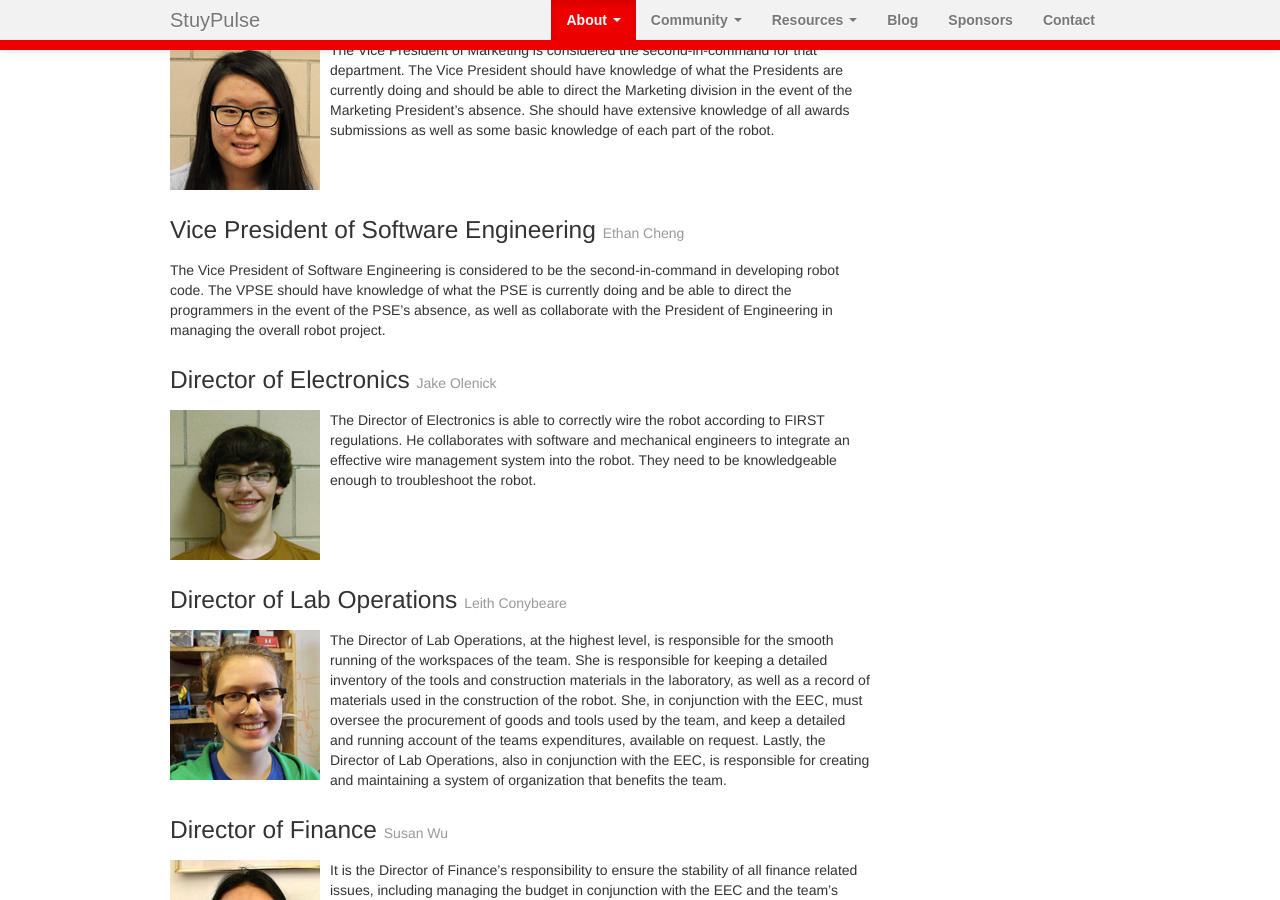
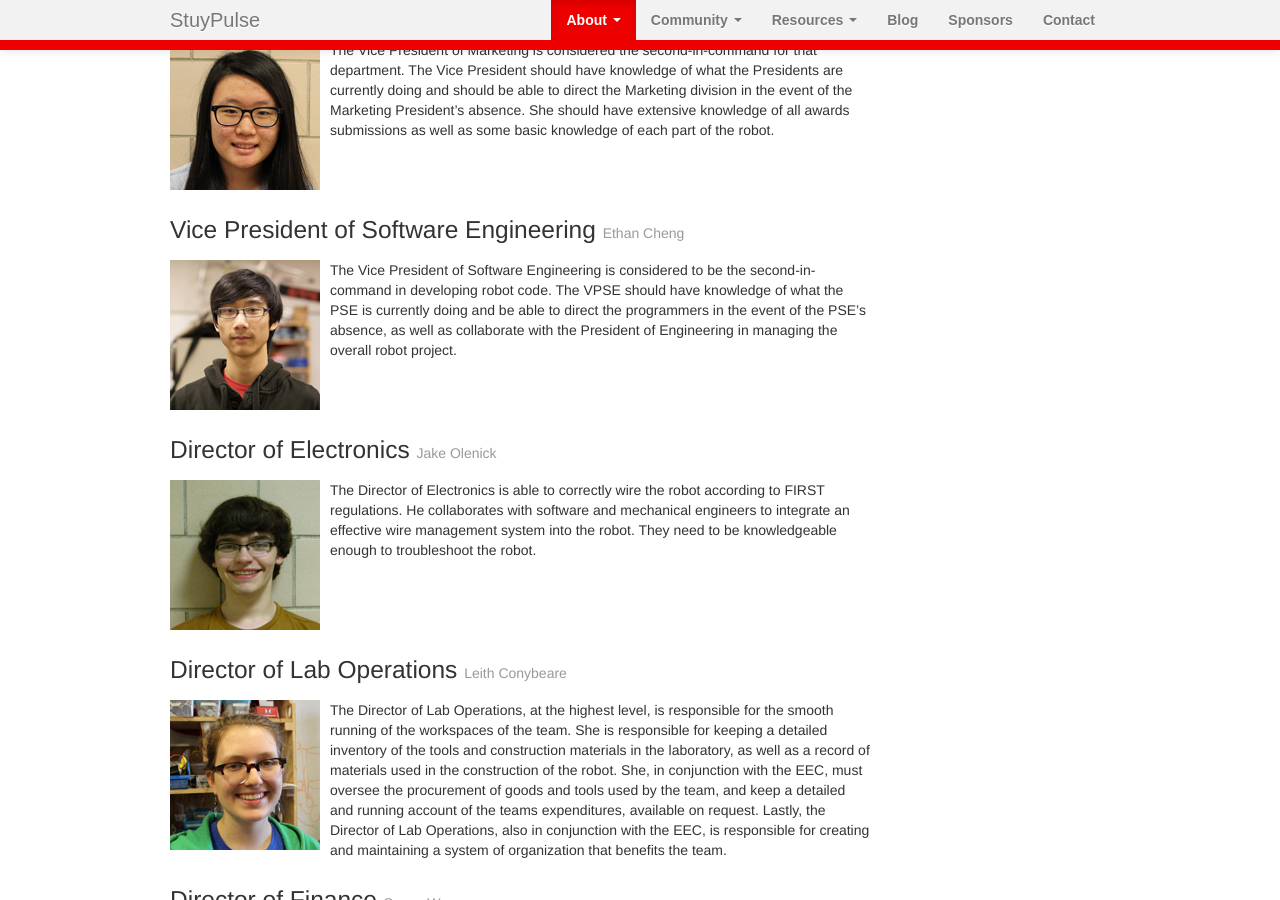
Before and after one commit to StuyPulse/team694.github.io, a Jekyll site: the page built from about/ec/index.md, in a window 1280 px wide and 900 px high, scrolled down 1160 px. Built offline with Jekyll 4.4.1, drawn with Linux system fonts in a browser that asks for light colours; nearby versions of some CDN libraries.

Commit message:
Add Ethan's photo to EC page.

```diff
--- a/_data/ec.yml
+++ b/_data/ec.yml
@@ -18,7 +18,7 @@ vpom:
     photo: /img/ec/yubin.jpg
 vpse:
     name: Ethan Cheng
-    photo:
+    photo: /img/ec/ethan.jpg
 lab-ops:
     name: Leith Conybeare
     photo: /img/ec/leith.jpg
```
Also changed, not shown: img/ec/ethan.jpg (added).
